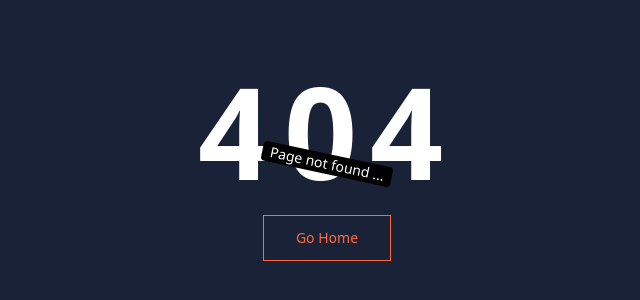
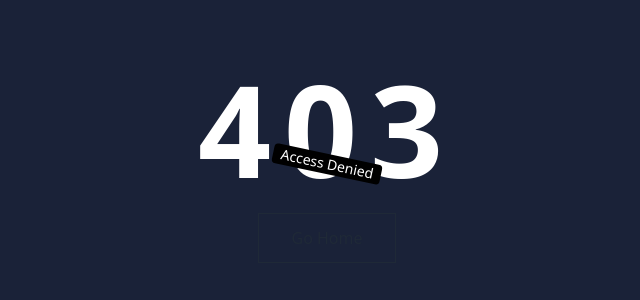
Before and after one commit to Aditya-41/React-project, a React (Vite) app: page /denied in a window 1280 px wide. Before the commit this address had no page. Shown: the part 236-536 px from the top of the page, without its empty margins (313-953 px from the left). Built offline with nearby package versions, Linux system fonts and the light colour scheme.

Commit message:
Added Denied Page

```diff
--- a/src/App.jsx
+++ b/src/App.jsx
@@ -5,12 +5,13 @@
 import './App.css'
 
 import AboutUs from './Pages/AboutUs'
+import Contact from './Pages/Contact'
 import CourseList from './Pages/Course/CourseList'
+import Denied from './Pages/DeniedPage'
 import HomePage from './Pages/HomePage'
 import Login from './Pages/Login'
 import NotFound from './Pages/NotFound'
 import Signup from './Pages/SignUp'
-import Contact from './Pages/Contact'
 
 
 
@@ -25,7 +26,7 @@
         <Route path='/courses' element={<CourseList />}></Route>
         <Route path='/contact' element={<Contact />}></Route>
         <Route path='/signup' element={<Signup/>}></Route>
-
+        <Route path='/denied' element={<Denied/>}></Route>
         <Route path='/login' element={<Login/>}></Route>
 
         <Route path='*' element={<NotFound/>}></Route>
--- /dev/null
+++ b/src/Pages/DeniedPage.jsx
@@ -0,0 +1,23 @@
+import { useNavigate } from "react-router-dom";
+
+function Denied () {
+    const navigate = useNavigate();
+    return (
+        <main className="h-screen w-full flex flex-col justify-center items-center bg-[#1A2238]">
+            <h1 className="text-9xl font-extrabold text-white tracking-widest">
+                403
+            </h1>
+            <div className="bg-black text-white px-2 text-sm rounded rotate-12 absolute">
+                Access Denied
+            </div>
+            <button onClick={() => navigate("/")} className="mt-5 ">
+
+                <span className="relative block px-8 py-3 bg-[#1A2238 ] border border-current">
+                    Go Home
+                </span>
+            </button>
+        </main>
+    );
+}
+
+export default Denied
```
